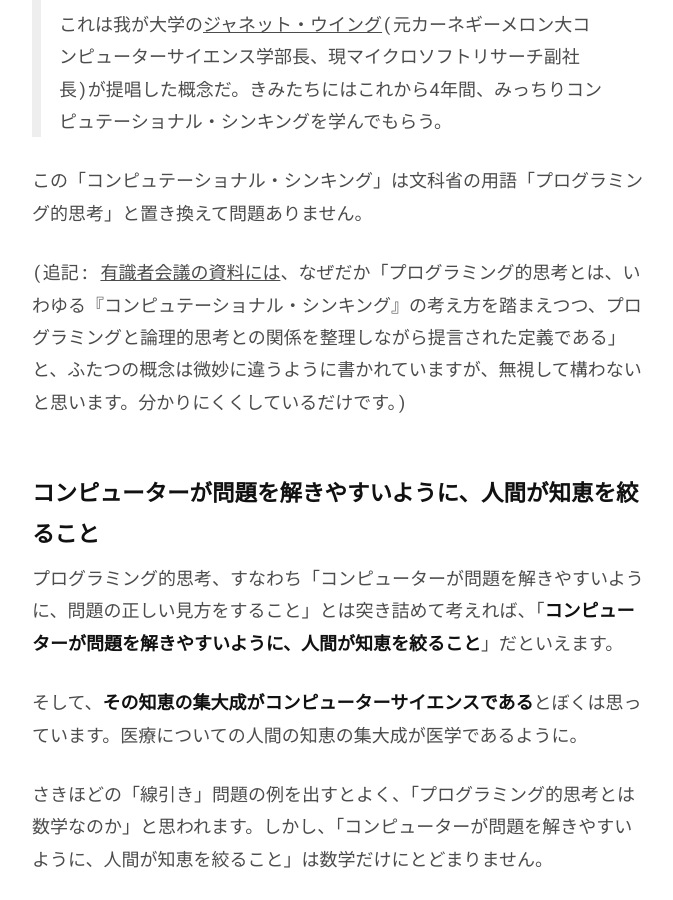
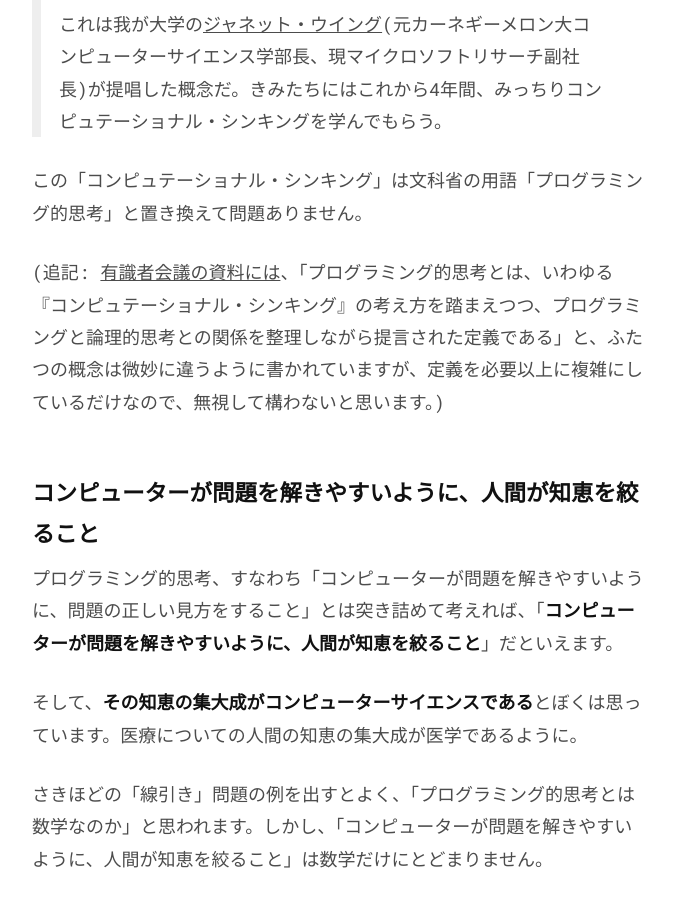
Before and after one commit to chibicode/senseicode, a Jekyll site: the page built from _posts/2016-06-30-cs-vs-programming.md, in a window 1280 px wide and 900 px high, scrolled down 10105 px. Shown: the whole window, without its empty margins (302-975 px from the left). Built offline with Jekyll 4.4.1, drawn with Linux system fonts in a browser that asks for light colours; comment, search, counter and statistics services are not loaded.

Commit message:
:pencil:

```diff
--- a/_posts/2016-06-30-cs-vs-programming.md
+++ b/_posts/2016-06-30-cs-vs-programming.md
@@ -164,7 +164,7 @@ tweet_id: 750120073335943170
 
 この「コンピュテーショナル・シンキング」は文科省の用語「プログラミング的思考」と置き換えて問題ありません。
 
-(追記: [有識者会議の資料には](http://www.mext.go.jp/b_menu/shingi/chousa/shotou/122/attach/1372525.htm)、なぜだか「プログラミング的思考とは、いわゆる『コンピュテーショナル・シンキング』の考え方を踏まえつつ、プログラミングと論理的思考との関係を整理しながら提言された定義である」と、ふたつの概念は微妙に違うように書かれていますが、無視して構わないと思います。分かりにくくしているだけです。)
+(追記: [有識者会議の資料には](http://www.mext.go.jp/b_menu/shingi/chousa/shotou/122/attach/1372525.htm)、「プログラミング的思考とは、いわゆる『コンピュテーショナル・シンキング』の考え方を踏まえつつ、プログラミングと論理的思考との関係を整理しながら提言された定義である」と、ふたつの概念は微妙に違うように書かれていますが、定義を必要以上に複雑にしているだけなので、無視して構わないと思います。)
 
 ## コンピューターが問題を解きやすいように、人間が知恵を絞ること
 
```
